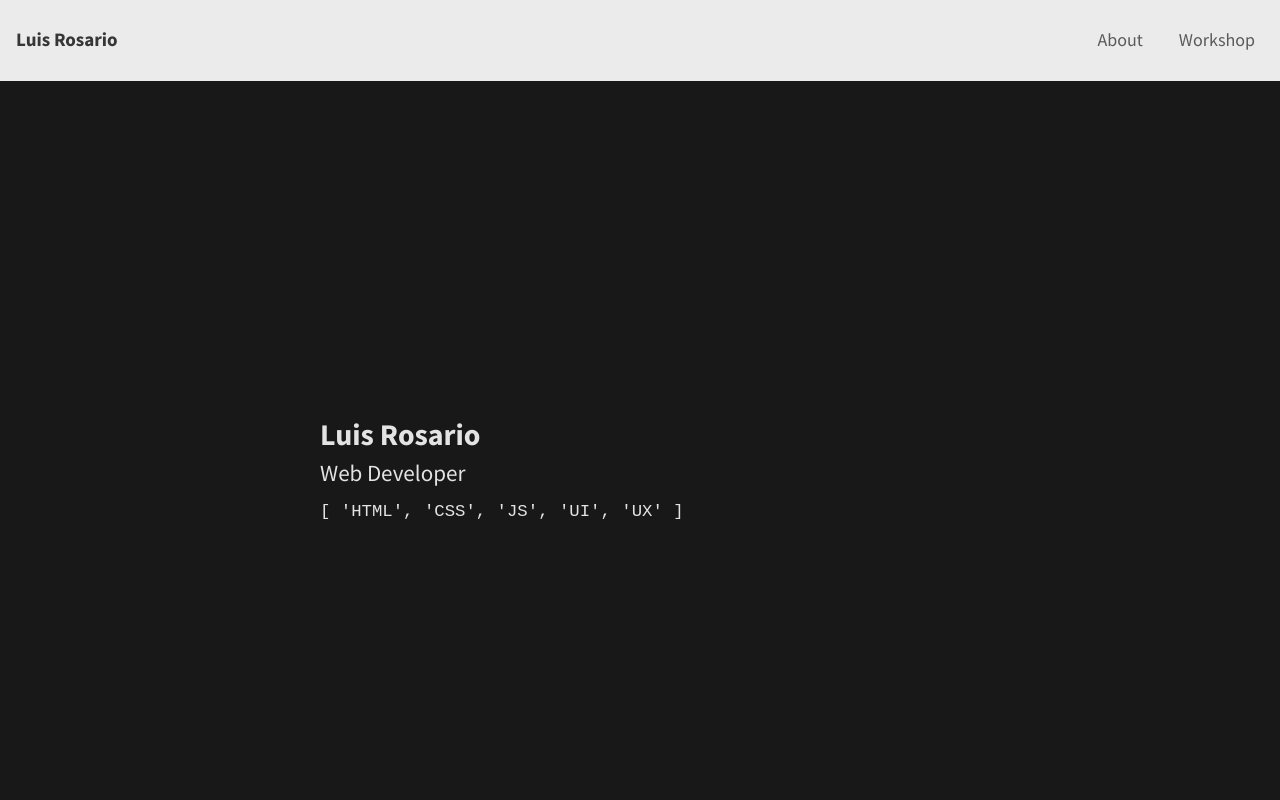
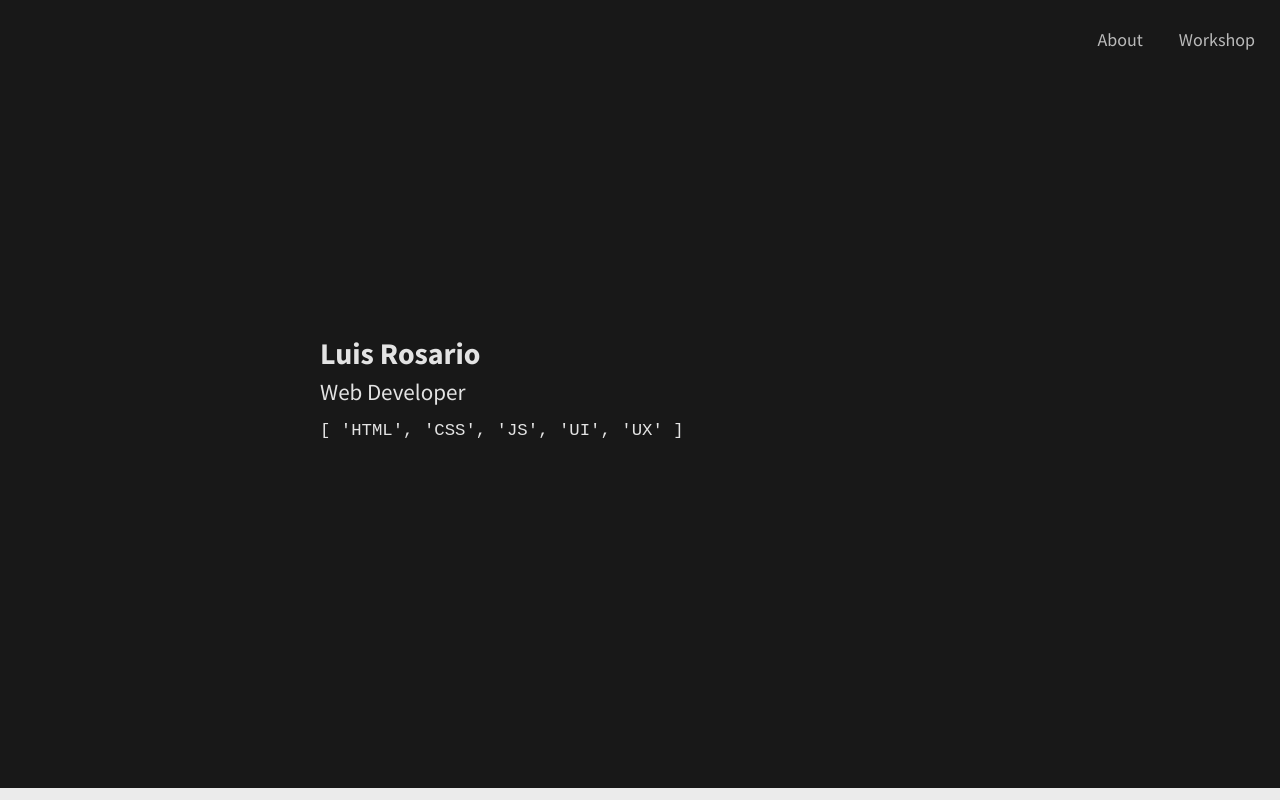
Before and after one commit to Z4P0/2020-theme, a website: page markup/pug/index.pug in a window 1280 px wide. Shown: the top 800 px of the page. Drawn offline with nearby package versions, Linux system fonts and the light colour scheme; files that its build step writes are made by us from their sources.

Commit message:
style the nav so the landing page and rest of the site have different looks

```diff
--- a/markup/pug/index.pug
+++ b/markup/pug/index.pug
@@ -1,7 +1,7 @@
 extends base.pug
 
 block container
-  .container
+  .container.frontpage
 
     header.site-header
       //- h1.show-for-sr Luis Rosario
--- a/styles/scss/_theme.scss
+++ b/styles/scss/_theme.scss
@@ -13,6 +13,23 @@ footer {
 
 // Landing page
 // ==================================================
+
+.frontpage {
+  .site-header {
+    padding: 0;
+    h1 {
+      @include show-for-sr;
+    }
+  }
+  .site-nav {
+    color: #e3e3e3;
+    padding: .5rem 1rem;
+    position: absolute;
+    right: 0;
+    top: 0;
+  }
+}
+
 #hero-header {
   background-color: #181818;
   color: #e3e3e3;
@@ -117,6 +134,9 @@ footer {
     line-height: 1.26315;
     margin-bottom: 0;
   }
+  .site-nav {
+    margin-left: auto;
+  }
 }
 
 h1 a {
@@ -136,7 +156,7 @@ h1 a {
 // ==================================================
 // .site-nav {
 //   // color: #ebebeb;
-//   // color: #e3e3e3;
+//   color: #e3e3e3;
 //   // position: relative;
 // }
 
--- a/styles/scss/components/_visibility.scss
+++ b/styles/scss/components/_visibility.scss
@@ -1,4 +1,4 @@
-.show-for-sr {
+@mixin show-for-sr {
   /* https://webaim.org/techniques/css/invisiblecontent/ */
   clip: rect(1px, 1px, 1px, 1px);
   clip-path: inset(50%);
@@ -9,6 +9,10 @@
   padding: 0;
   position: absolute;
 }
+.show-for-sr {
+  @include show-for-sr;
+}
+
 // // .show-for-sr,
 // .show-on-focus {
 //   position: absolute !important;
```
Also changed, not shown: markup/html/index.html, styles/css/styles.css, styles/css/styles.min.css.
